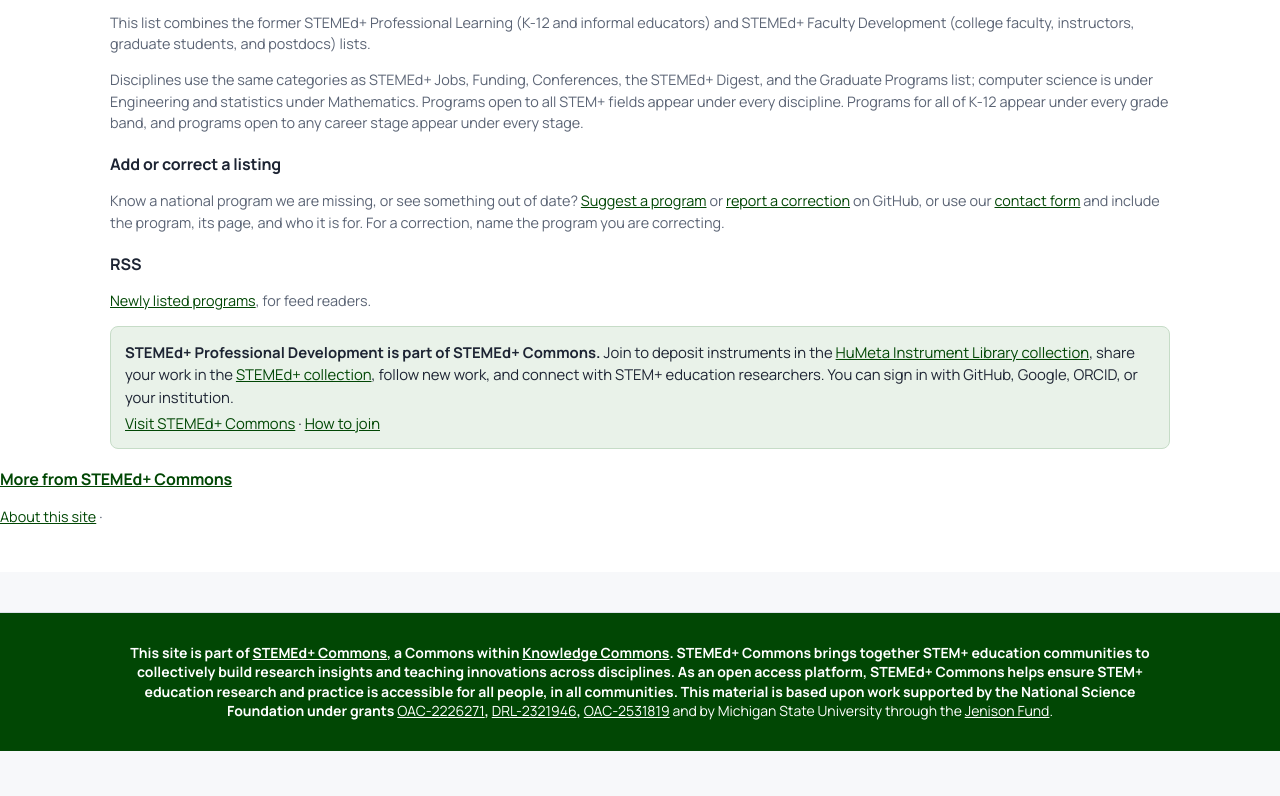
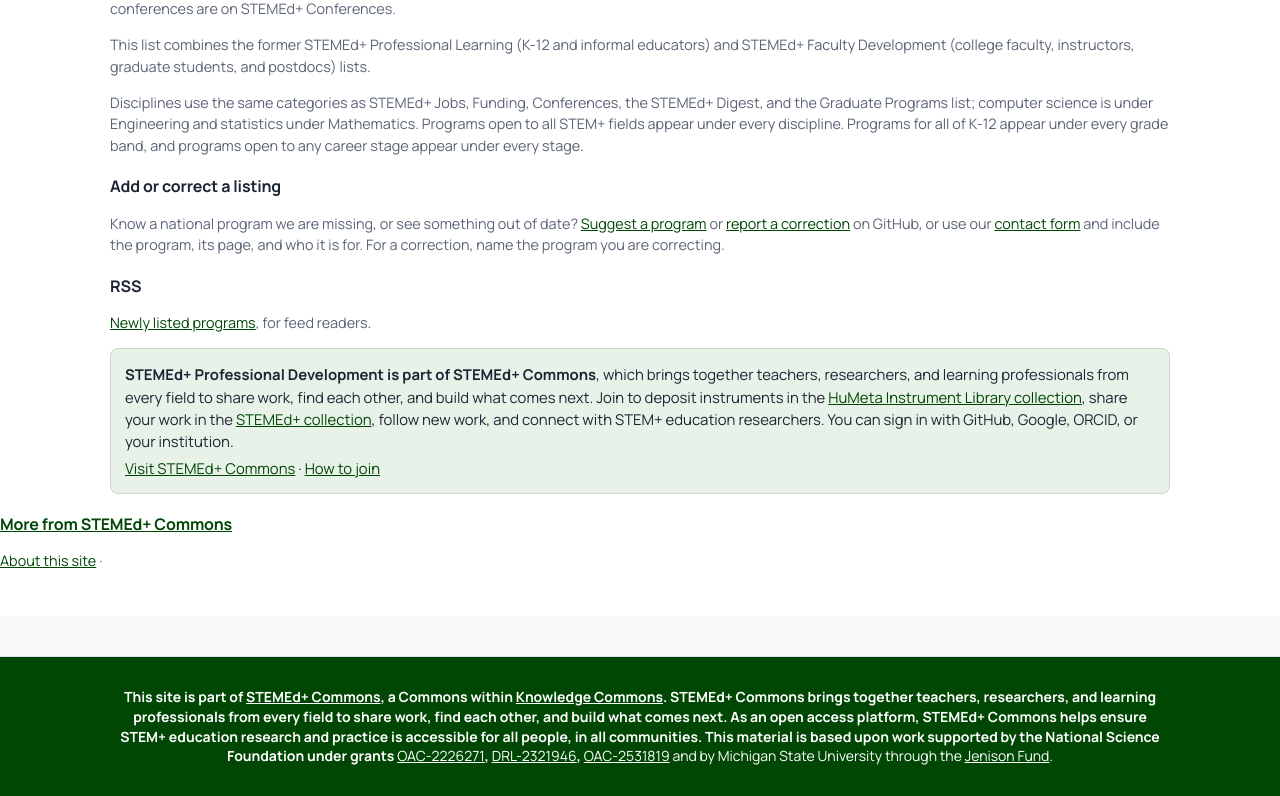
Before and after one commit to JLib271/stemed-professional-development, a plain HTML site: page site/index.html in a window 1280 px wide. Shown: the part 1817-2613 px from the top of the page. Before the commit the page ends 2568 px from the top, so only its background shows below. Drawn offline with Linux system fonts and the light colour scheme; no server answers.

Commit message:
Describe STEMEd+ Commons as for teachers, researchers, and learning professionals from every field
Co-Authored-By: Claude Opus 5.5 <noreply@anthropic.com>
Claude-Session: https://claude.ai/code/session_01Xxm9siXygVpFM5Q4XvGHYh

```diff
--- a/site/index.html
+++ b/site/index.html
@@ -130,7 +130,7 @@
     </div>
   </div>
 </header>
-<div class="wrap"><div class="join join-top" role="note"><p><strong>STEMEd+ Professional Development is part of STEMEd+ Commons.</strong> Join to deposit instruments in the <a href="https://works.hcommons.org/collections/humetainstrumentlibrary/" target="_blank" rel="noopener noreferrer">HuMeta Instrument Library collection<span class="vh"> (opens in a new tab)</span></a>, share your work in the <a href="https://works.hcommons.org/collections/stemedplus/" target="_blank" rel="noopener noreferrer">STEMEd+ collection<span class="vh"> (opens in a new tab)</span></a>, follow new work, and connect with STEM+ education researchers. You can sign in with GitHub, Google, ORCID, or your institution.</p><p><a href="https://stemedplus.hcommons.org/" target="_blank" rel="noopener noreferrer">Visit STEMEd+ Commons<span class="vh"> (opens in a new tab)</span></a> · <a href="https://support.hcommons.org/profiles/login-and-registration/" target="_blank" rel="noopener noreferrer">How to join<span class="vh"> (opens in a new tab)</span></a></p></div></div></div>
+<div class="wrap"><div class="join join-top" role="note"><p><strong>STEMEd+ Professional Development is part of STEMEd+ Commons</strong>, which brings together teachers, researchers, and learning professionals from every field to share work, find each other, and build what comes next. Join to deposit instruments in the <a href="https://works.hcommons.org/collections/humetainstrumentlibrary/" target="_blank" rel="noopener noreferrer">HuMeta Instrument Library collection<span class="vh"> (opens in a new tab)</span></a>, share your work in the <a href="https://works.hcommons.org/collections/stemedplus/" target="_blank" rel="noopener noreferrer">STEMEd+ collection<span class="vh"> (opens in a new tab)</span></a>, follow new work, and connect with STEM+ education researchers. You can sign in with GitHub, Google, ORCID, or your institution.</p><p><a href="https://stemedplus.hcommons.org/" target="_blank" rel="noopener noreferrer">Visit STEMEd+ Commons<span class="vh"> (opens in a new tab)</span></a> · <a href="https://support.hcommons.org/profiles/login-and-registration/" target="_blank" rel="noopener noreferrer">How to join<span class="vh"> (opens in a new tab)</span></a></p></div></div></div>
 <section class="soon" aria-labelledby="soon-h">
   <div class="wrap">
     <h2 id="soon-h">Applications opening or closing in the next 60 days</h2>
@@ -176,7 +176,7 @@
     <p>Know a national program we are missing, or see something out of date? <a id="suggest2" href="#">Suggest a program</a> or <a id="update" href="#">report a correction</a> on GitHub, or use our <a href="https://stemedplus.org/contact-us/">contact form</a> and include the program, its page, and who it is for. For a correction, name the program you are correcting.</p>
     <h2>RSS</h2>
     <p><a href="feeds/new.xml">Newly listed programs</a>, for feed readers.</p>
-    <div class="join join-bottom" role="note"><p><strong>STEMEd+ Professional Development is part of STEMEd+ Commons.</strong> Join to deposit instruments in the <a href="https://works.hcommons.org/collections/humetainstrumentlibrary/" target="_blank" rel="noopener noreferrer">HuMeta Instrument Library collection<span class="vh"> (opens in a new tab)</span></a>, share your work in the <a href="https://works.hcommons.org/collections/stemedplus/" target="_blank" rel="noopener noreferrer">STEMEd+ collection<span class="vh"> (opens in a new tab)</span></a>, follow new work, and connect with STEM+ education researchers. You can sign in with GitHub, Google, ORCID, or your institution.</p><p><a href="https://stemedplus.hcommons.org/" target="_blank" rel="noopener noreferrer">Visit STEMEd+ Commons<span class="vh"> (opens in a new tab)</span></a> · <a href="https://support.hcommons.org/profiles/login-and-registration/" target="_blank" rel="noopener noreferrer">How to join<span class="vh"> (opens in a new tab)</span></a></p></div></div>
+    <div class="join join-bottom" role="note"><p><strong>STEMEd+ Professional Development is part of STEMEd+ Commons</strong>, which brings together teachers, researchers, and learning professionals from every field to share work, find each other, and build what comes next. Join to deposit instruments in the <a href="https://works.hcommons.org/collections/humetainstrumentlibrary/" target="_blank" rel="noopener noreferrer">HuMeta Instrument Library collection<span class="vh"> (opens in a new tab)</span></a>, share your work in the <a href="https://works.hcommons.org/collections/stemedplus/" target="_blank" rel="noopener noreferrer">STEMEd+ collection<span class="vh"> (opens in a new tab)</span></a>, follow new work, and connect with STEM+ education researchers. You can sign in with GitHub, Google, ORCID, or your institution.</p><p><a href="https://stemedplus.hcommons.org/" target="_blank" rel="noopener noreferrer">Visit STEMEd+ Commons<span class="vh"> (opens in a new tab)</span></a> · <a href="https://support.hcommons.org/profiles/login-and-registration/" target="_blank" rel="noopener noreferrer">How to join<span class="vh"> (opens in a new tab)</span></a></p></div></div>
     <h2><a id="morehead" href="https://stemedplus.hcommons.org/">More from STEMEd+ Commons</a></h2>
     <ul id="related"></ul>
     <details id="reviewbox" hidden><summary id="reviewsum">For maintainers</summary><ul id="reviewlist"></ul></details>
@@ -441,6 +441,6 @@
   });
 })();
 </script>
-<footer class="sp-footer"><div class="sp-fin"><p><strong>This site is part of <a href="https://stemedplus.org/">STEMEd+ Commons</a>, a Commons within <a href="https://hcommons.org/">Knowledge Commons</a>. STEMEd+ Commons brings together STEM+ education communities to collectively build research insights and teaching innovations across disciplines. As an open access platform, STEMEd+ Commons helps ensure STEM+ education research and practice is accessible for all people, in all communities. This material is based upon work supported by the National Science Foundation under grants </strong><a href="https://www.nsf.gov/awardsearch/show-award/?AWD_ID=2226271">OAC-2226271</a><strong>, </strong><a href="https://www.nsf.gov/awardsearch/show-award/?AWD_ID=2321946">DRL-2321946</a><strong>, </strong><a href="https://www.nsf.gov/awardsearch/show-award/?AWD_ID=2531819">OAC-2531819</a> and by Michigan State University through the <a href="https://research.msu.edu/find-funding/msu-funding-opportunities/jenison-support">Jenison Fund</a>.</p></div></footer>
+<footer class="sp-footer"><div class="sp-fin"><p><strong>This site is part of <a href="https://stemedplus.org/">STEMEd+ Commons</a>, a Commons within <a href="https://hcommons.org/">Knowledge Commons</a>. STEMEd+ Commons brings together teachers, researchers, and learning professionals from every field to share work, find each other, and build what comes next. As an open access platform, STEMEd+ Commons helps ensure STEM+ education research and practice is accessible for all people, in all communities. This material is based upon work supported by the National Science Foundation under grants </strong><a href="https://www.nsf.gov/awardsearch/show-award/?AWD_ID=2226271">OAC-2226271</a><strong>, </strong><a href="https://www.nsf.gov/awardsearch/show-award/?AWD_ID=2321946">DRL-2321946</a><strong>, </strong><a href="https://www.nsf.gov/awardsearch/show-award/?AWD_ID=2531819">OAC-2531819</a> and by Michigan State University through the <a href="https://research.msu.edu/find-funding/msu-funding-opportunities/jenison-support">Jenison Fund</a>.</p></div></footer>
 </body>
 </html>
```
